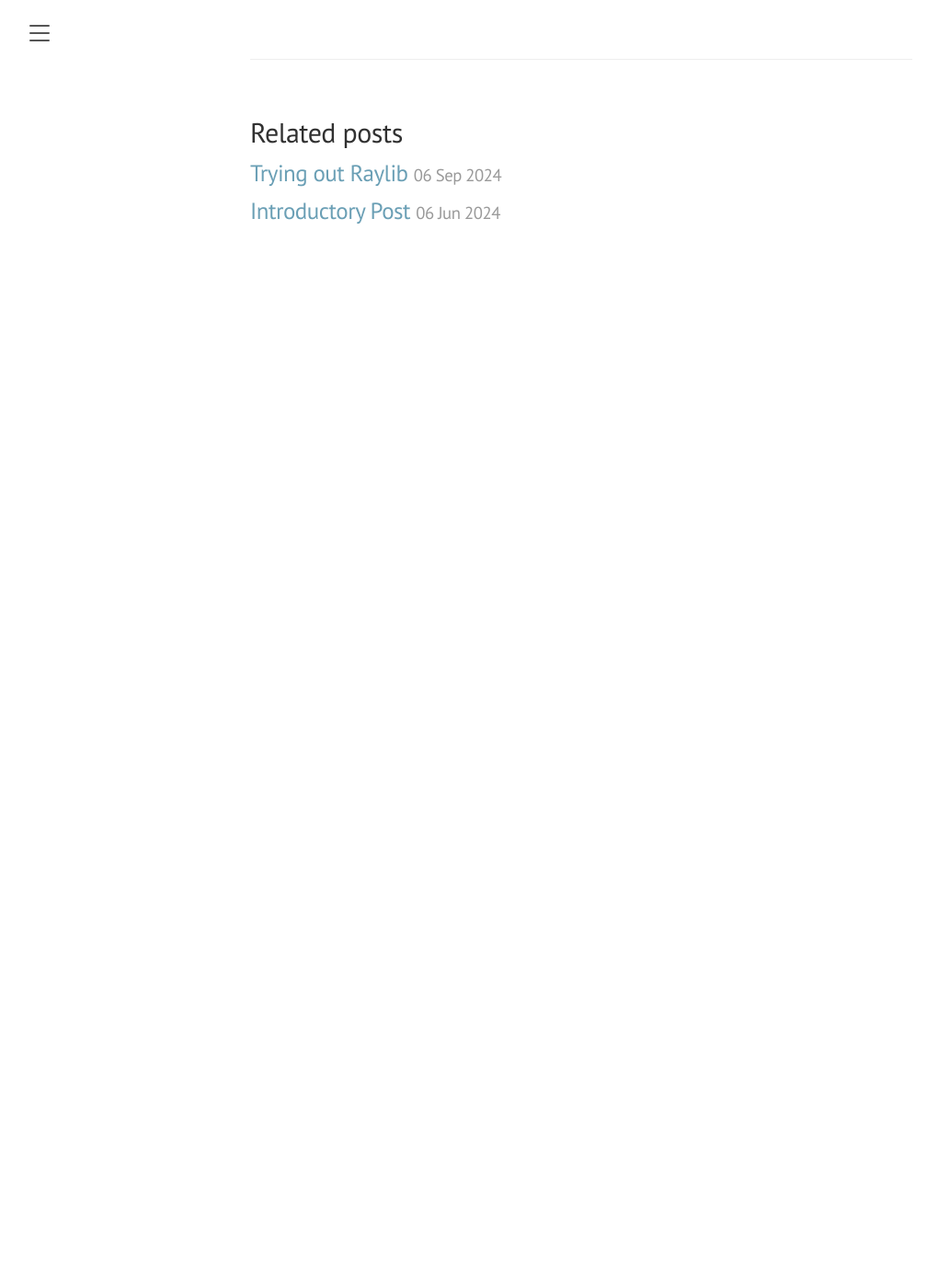
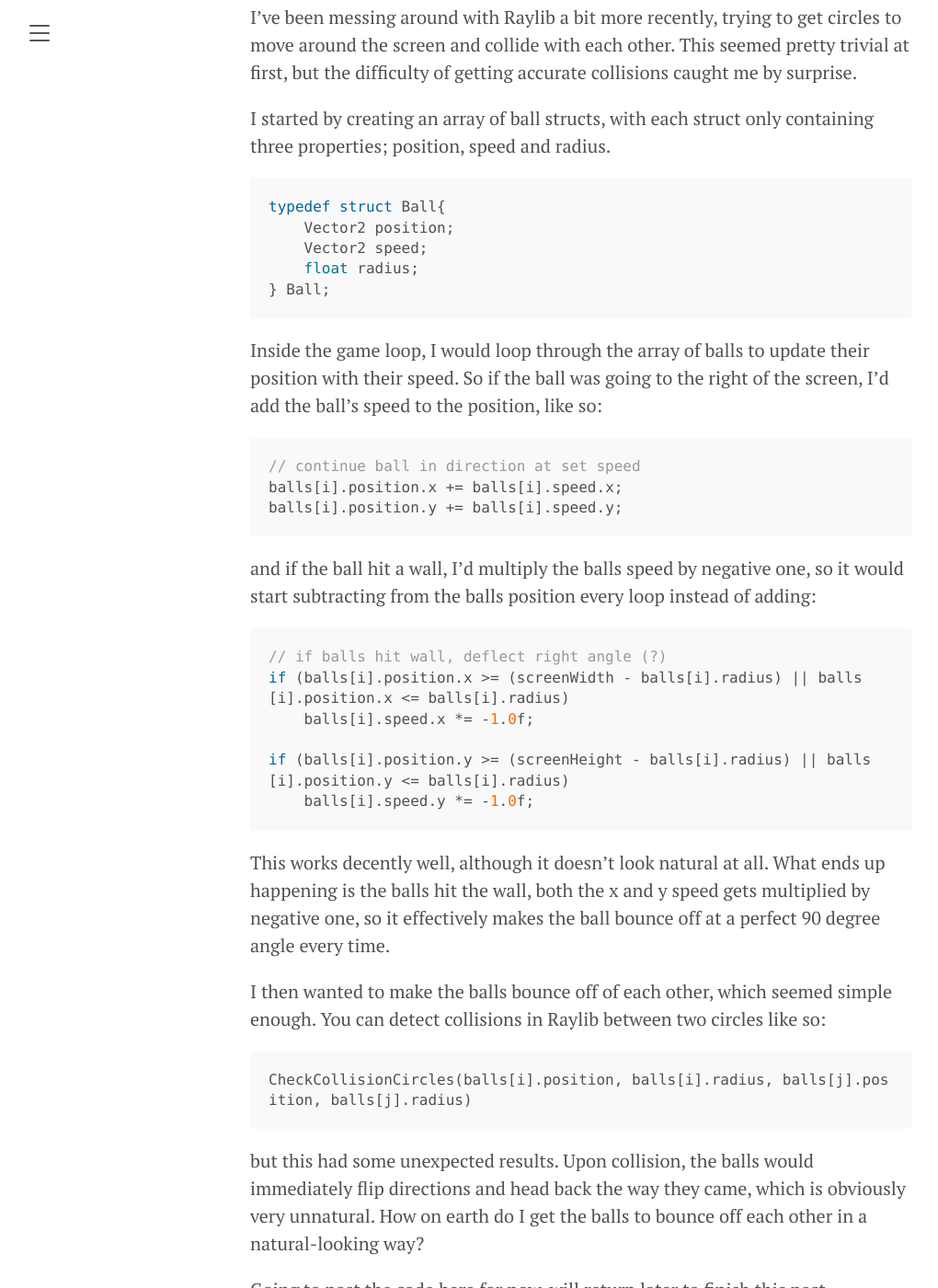
Before and after one commit to seanledesma/seanledesma.github.io, a Jekyll site: the page built from _posts/2024-10-15-ball-collision-physics.md, in a window 1280 px wide and 1400 px high, scrolled down 228 px. Shown: the whole window at 92% size, without its empty margins (8-1028 px from the left). Built offline with Jekyll 4.4.1, drawn with Linux system fonts in a browser that asks for light colours; before the commit the page ends 900 px from its top, so only the background shows below that; some of the changed text lies outside the part shown.

Commit message:
working on ball collision post

````diff
--- a/_posts/2024-10-15-ball-collision-physics.md
+++ b/_posts/2024-10-15-ball-collision-physics.md
@@ -2,3 +2,275 @@
 layout: post
 title: Ball Collision Physics in Raylib
 ---
+I've been messing around with Raylib a bit more recently, trying to get circles to move around the screen and collide with each other. This seemed pretty trivial at first, but the difficulty of getting accurate collisions caught me by surprise.
+
+I started by creating an array of ball structs, with each struct only containing three properties; position, speed and radius.
+```c
+typedef struct Ball{
+    Vector2 position;
+    Vector2 speed;
+    float radius;
+} Ball;
+```
+
+Inside the game loop, I would loop through the array of balls to update their position with their speed. So if the ball was going to the right of the screen, I'd add the ball's speed to the position, like so:
+```c
+// continue ball in direction at set speed
+balls[i].position.x += balls[i].speed.x;
+balls[i].position.y += balls[i].speed.y;
+```
+
+and if the ball hit a wall, I'd multiply the balls speed by negative one, so it would start subtracting from the balls position every loop instead of adding:
+```c
+// if balls hit wall, deflect right angle (?)
+if (balls[i].position.x >= (screenWidth - balls[i].radius) || balls[i].position.x <= balls[i].radius)
+    balls[i].speed.x *= -1.0f;
+
+if (balls[i].position.y >= (screenHeight - balls[i].radius) || balls[i].position.y <= balls[i].radius)
+    balls[i].speed.y *= -1.0f;
+```
+
+This works decently well, although it doesn't look natural at all. What ends up happening is the balls hit the wall, both the x and y speed gets multiplied by negative one, so it effectively makes the ball bounce off at a perfect 90 degree angle every time.
+
+I then wanted to make the balls bounce off of each other, which seemed simple enough. You can detect collisions in Raylib between two circles like so:
+
+```c
+CheckCollisionCircles(balls[i].position, balls[i].radius, balls[j].position, balls[j].radius)
+```
+
+but this had some unexpected results. Upon collision, the balls would immediately flip directions and head back the way they came, which is obviously very unnatural. How on earth do I get the balls to bounce off each other in a natural-looking way?
+
+Going to post the code here for now, will return later to finish this post
+
+```c
+#include <raylib.h>
+
+#include <math.h>
+
+#include <stdlib.h>
+
+
+
+#define screenWidth 800
+
+#define screenHeight 450
+
+#define ballCount sizeof(balls) / sizeof(balls[0])
+
+
+
+// this uses both typedef and struct tag :)
+
+typedef struct Ball{
+
+Vector2 position;
+
+Vector2 speed;
+
+float radius;
+
+} Ball;
+
+
+
+
+
+
+int main(void) {
+
+InitWindow(screenWidth, screenHeight, "particle physics");
+
+
+
+Ball balls[10] = {};
+
+
+
+for(int i = 0; i < ballCount; i++) {
+
+balls[i].position = (Vector2) { GetRandomValue(20, screenWidth), GetRandomValue(20, screenHeight) };
+
+balls[i].speed = (Vector2) { 10.0f, 10.0f };
+
+balls[i].radius = 20.0f;
+
+}
+
+
+
+
+SetTargetFPS(60);
+
+//main game loop here
+
+while (!WindowShouldClose()) {
+
+for (int i = 0; i < ballCount; i++) {
+
+// Move ball
+
+balls[i].position.x += balls[i].speed.x;
+
+balls[i].position.y += balls[i].speed.y;
+
+
+
+// Wall collisions with position correction
+
+if (balls[i].position.x >= (screenWidth - balls[i].radius)) {
+
+balls[i].position.x = screenWidth - balls[i].radius; // Prevent sticking on the right
+
+balls[i].speed.x *= -1.0f;
+
+} else if (balls[i].position.x <= balls[i].radius) {
+
+balls[i].position.x = balls[i].radius; // Prevent sticking on the left
+
+balls[i].speed.x *= -1.0f;
+
+}
+
+
+
+if (balls[i].position.y >= (screenHeight - balls[i].radius)) {
+
+balls[i].position.y = screenHeight - balls[i].radius; // Prevent sticking on the bottom
+
+balls[i].speed.y *= -1.0f;
+
+} else if (balls[i].position.y <= balls[i].radius) {
+
+balls[i].position.y = balls[i].radius; // Prevent sticking on the top
+
+balls[i].speed.y *= -1.0f;
+
+}
+
+
+
+
+// Ball-ball collisions
+
+for (int j = i + 1; j < ballCount; j++) {
+
+float dx = balls[j].position.x - balls[i].position.x;
+
+float dy = balls[j].position.y - balls[i].position.y;
+
+float distanceSquared = dx * dx + dy * dy;
+
+float radiusSum = balls[i].radius + balls[j].radius;
+
+
+
+if (distanceSquared <= radiusSum * radiusSum) {
+
+// Calculate normal
+
+Vector2 normal = { dx, dy };
+
+float distance = sqrtf(distanceSquared);
+
+normal.x /= distance;
+
+normal.y /= distance;
+
+
+
+// Calculate relative velocity
+
+Vector2 relativeVelocity = { balls[j].speed.x - balls[i].speed.x, balls[j].speed.y - balls[i].speed.y };
+
+
+
+// Calculate the velocity along the normal
+
+float velocityAlongNormal = relativeVelocity.x * normal.x + relativeVelocity.y * normal.y;
+
+
+
+// If the balls are moving away from each other, don't do anything
+
+if (velocityAlongNormal > 0)
+
+continue;
+
+
+
+// Swap velocities along the normal direction
+
+float restitution = 0.8f; // 1.0 for elastic collision (you can tweak it for less elastic collisions)
+
+float impulseMagnitude = -(1 + restitution) * velocityAlongNormal;
+
+
+
+// Apply impulse to the balls
+
+balls[i].speed.x -= impulseMagnitude * normal.x / 2;
+
+balls[i].speed.y -= impulseMagnitude * normal.y / 2;
+
+balls[j].speed.x += impulseMagnitude * normal.x / 2;
+
+balls[j].speed.y += impulseMagnitude * normal.y / 2;
+
+
+
+// Push balls apart slightly to avoid sticking or repeated collisions
+
+float overlap = radiusSum - distance;
+
+balls[i].position.x -= normal.x * (overlap / 2);
+
+balls[i].position.y -= normal.y * (overlap / 2);
+
+balls[j].position.x += normal.x * (overlap / 2);
+
+balls[j].position.y += normal.y * (overlap / 2);
+
+}
+
+}
+
+
+
+}
+
+
+
+BeginDrawing();
+
+ClearBackground(BLACK);
+
+
+
+//DrawCircleV(ballPosition, (float) ballRadius, WHITE);
+
+for(int i = 0; i < (sizeof(balls) / sizeof(balls[0])); i++) {
+
+DrawCircleV(balls[i].position, (float) balls[i].radius, WHITE);
+
+}
+
+
+
+DrawFPS(10, 10);
+
+
+
+EndDrawing();
+
+}
+
+
+
+CloseWindow();
+
+
+
+return 0;
+
+}
+```
````
